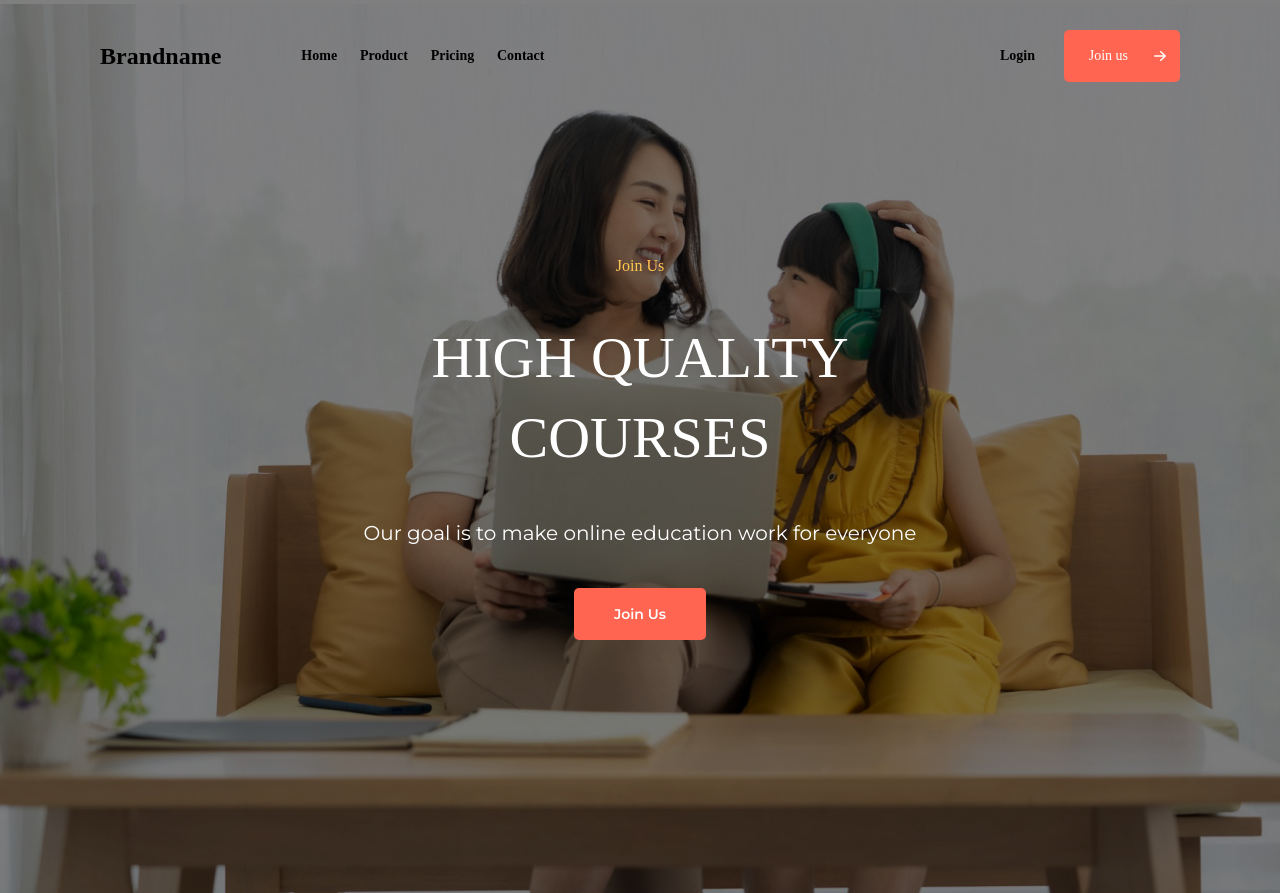
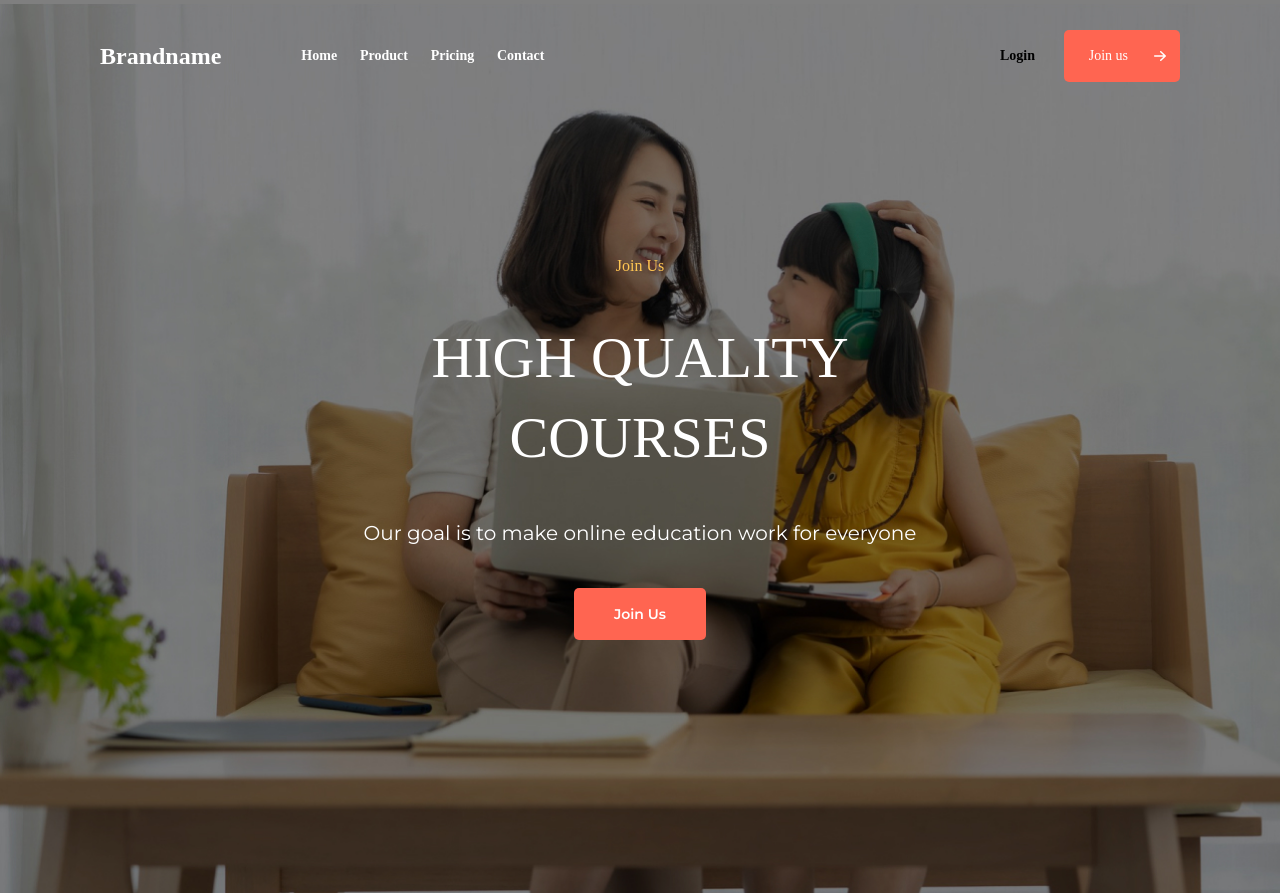
Before and after one commit to WXZVRD/SchoolHeart, a plain HTML site: page index.html in a window 1280 px wide. Drawn offline with Linux system fonts and the light colour scheme.

Commit message:
changed nav and header logo color to white

```diff
--- a/style/sections/header.section.css
+++ b/style/sections/header.section.css
@@ -21,6 +21,7 @@ header{
     font-weight: 600;
 
     margin-right: 80px;
+    color: #fff;
 }
 
 .header__nav{
@@ -34,7 +35,7 @@ header{
     font-weight: 600;
 
     margin-right: 20px;
-    color: black;
+    color: #fff;
 }
 
 
```
